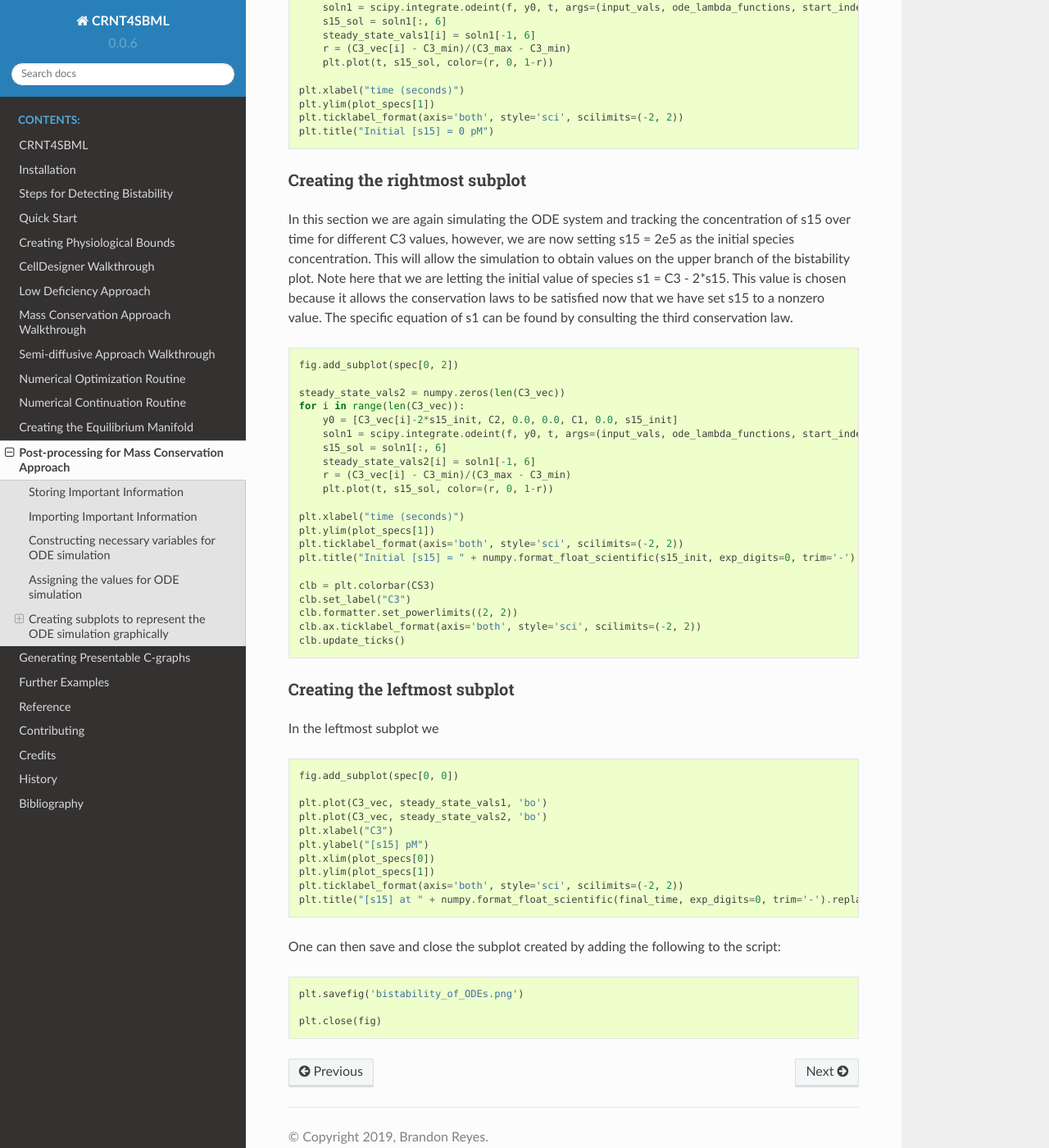
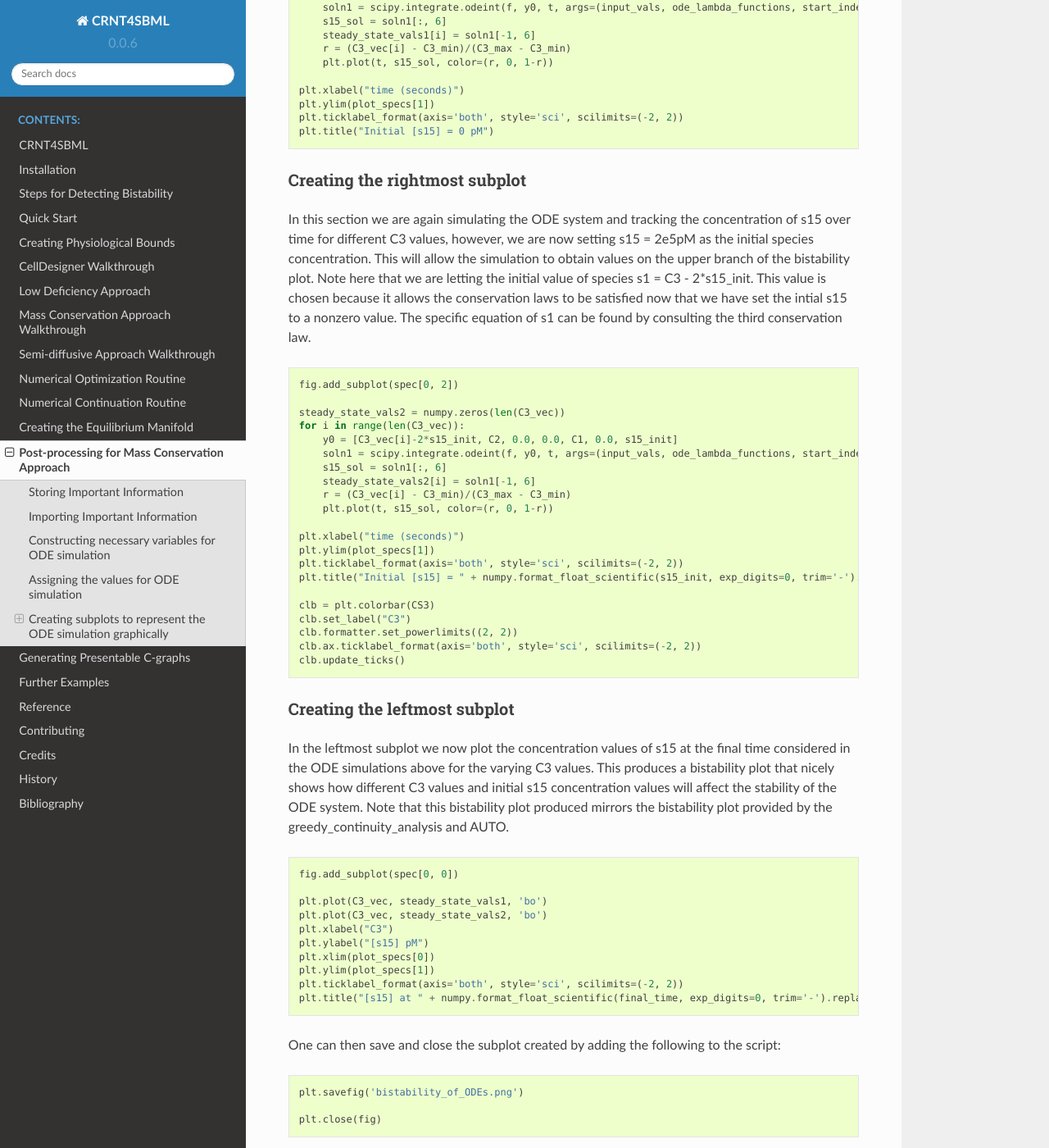
Before and after one commit to PNNL-Comp-Mass-Spec/CRNT4SBML, a Sphinx documentation site: the page built from docs/post_processing.rst, in a window 1280 px wide and 1400 px high, scrolled down 4161 px. Shown: the whole window at 82% size. Built offline with Sphinx 7.4.7 and the Read the Docs theme 2.0.0, drawn with Linux system fonts in a browser that asks for light colours; formulas are drawn with MathJax 3.

Commit message:
updating post processing docs

```diff
--- a/docs/post_processing.rst
+++ b/docs/post_processing.rst
@@ -234,10 +234,10 @@ Creating the rightmost subplot
 --------------------------------
 
 In this section we are again simulating the ODE system and tracking the concentration of s15 over time for different
-C3 values, however, we are now setting s15 = 2e5 as the initial species concentration. This will allow the simulation
+C3 values, however, we are now setting s15 = 2e5pM as the initial species concentration. This will allow the simulation
 to obtain values on the upper branch of the bistability plot. Note here that we are letting the initial value of
-species s1 = C3 - 2*s15. This value is chosen because it allows the conservation laws to be satisfied now that we
-have set s15 to a nonzero value. The specific equation of s1 can be found by consulting the third conservation law.
+species s1 = C3 - 2*s15_init. This value is chosen because it allows the conservation laws to be satisfied now that we
+have set the intial s15 to a nonzero value. The specific equation of s1 can be found by consulting the third conservation law.
 
 .. code-block:: python
 
@@ -267,7 +267,10 @@ have set s15 to a nonzero value. The specific equation of s1 can be found by con
 Creating the leftmost subplot
 --------------------------------
 
-In the leftmost subplot we
+In the leftmost subplot we now plot the concentration values of s15 at the final time considered in the ODE simulations
+above for the varying C3 values. This produces a bistability plot that nicely shows how different C3 values and initial
+s15 concentration values will affect the stability of the ODE system. Note that this bistability plot produced mirrors
+the bistability plot provided by the greedy\_continuity\_analysis and AUTO.
 
 .. code-block:: python
 
```
Also changed, not shown: 5 other files.
